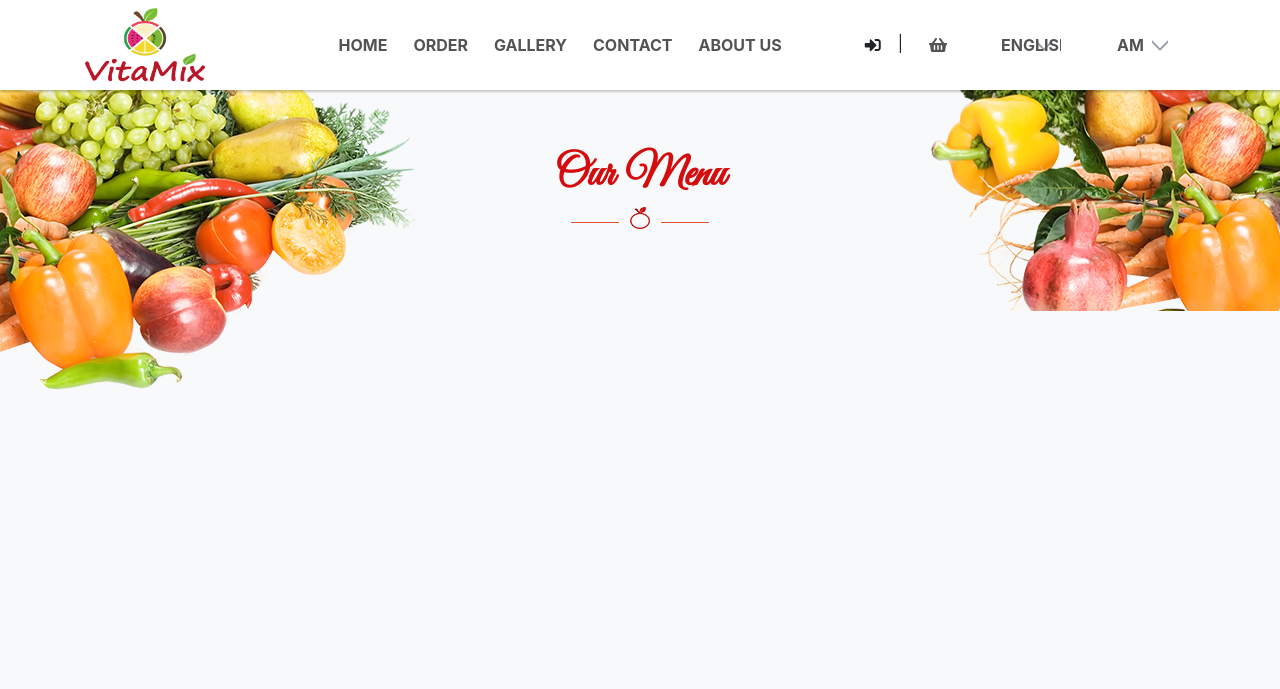
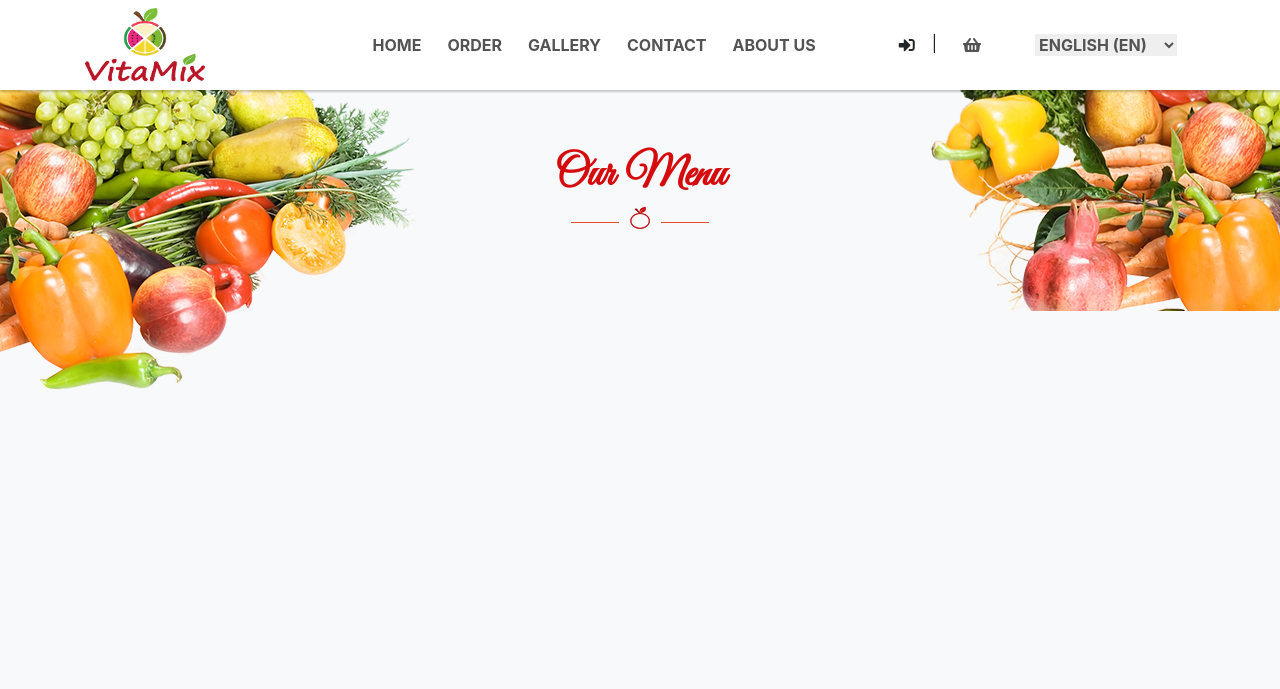
Before and after one commit to anialex17/OnlineShopLast, a Django app: page /en/ in a window 1280 px wide. Shown: the top 689 px of the page. Run offline with Django 3.2, Linux system fonts and the light colour scheme; data that the repository does not hold is empty; some libraries are stand-ins or nearby versions.

Commit message:
Kate 25.01.2022

```diff
--- a/main/admin.py
+++ b/main/admin.py
@@ -48,8 +48,7 @@
 class ShippingAdmin(TranslationAdmin):
     list_display = ('customer', 'date_shipping', 'time_shipping')
     list_filter = ('customer', 'date_shipping', 'time_shipping')
-    readonly_fields = (
-    'customer', 'order', 'city', 'address', 'phone', 'date_shipping', 'time_shipping', 'payment_type')
+    readonly_fields = ('customer', 'order', 'city', 'address', 'phone', 'date_shipping', 'time_shipping', 'payment_type')
 
 
 class ShippingInline(admin.TabularInline):
@@ -62,7 +61,7 @@
 
 
 @admin.register(Order)
-class OrderAdmin(TranslationAdmin):
+class OrderAdmin(admin.ModelAdmin):
     list_display = ('id', 'customer')
     inlines = [ShippingInline, ProductItemInline]
     exclude = ('product_items',)
--- a/static/CSS/style.css
+++ b/static/CSS/style.css
@@ -214,23 +214,86 @@
 }
 .lang-drop {
     padding-left: 30px;
+    display: none;
 
 }
 /*.lang-old {*/
 /*    display: none!important;*/
 /*}*/
 
-.dropdown select {
-    border: 0 !important;
-    -webkit-appearance: none;
-    -moz-appearance: none;
-    background: url("../Images/icons/drop.png") no-repeat right;
-    background-position: 35px 5px;
-    width: 60px;
-    text-indent: 0.01px;
-    cursor: pointer;
-    border-radius: 5px!important;
-}
+/*.selectlang li {*/
+/*    display: none;*/
+/*    cursor: pointer;*/
+/*    padding: 5px 15px;*/
+/*    border-top: 1px solid #c9c9c9;*/
+/*    min-width: 50px;*/
+/*    font-weight: bold;*/
+/*    color: #535353;*/
+/*}*/
+
+/*.selectlang li:first-child {*/
+/*    display: block;*/
+/*    border-top: 0px;*/
+/*}*/
+
+/*.selectlang {*/
+/*    display: inline-block;*/
+/*    padding: 10px;*/
+/*    border-radius: 4px;*/
+/*    position: relative;*/
+/*    background: #FFFFFF;*/
+/*}*/
+/*.open {*/
+/*    border: 1px solid #c9c9c9;*/
+/*    top: 30px;*/
+/*}*/
+
+/*.selectlang li:hover {*/
+/*    background-color: #ddd;*/
+/*}*/
+
+/*.selectlang li:first-child:hover {*/
+/*    background-color: transparent;*/
+/*}*/
+
+/*.selectlang.open li {*/
+/*    display: block;*/
+/*}*/
+/*.open li:first-child {*/
+/*    background-color: transparent;*/
+/*    padding-left: 5px;*/
+/*    color: #d50c0d;*/
+/*}*/
+/*.selectlang span:before {*/
+/*    position: absolute;*/
+/*    top: 15px;*/
+/*    right: 1px;*/
+/*    content: url("../Images/icons/drop.png");*/
+/*    cursor: pointer;*/
+/*}*/
+/*.selectlang.open span:before {*/
+/*    content: url("../Images/icons/drop.png");*/
+/*    cursor: pointer;*/
+/*    top: 15px;*/
+/*    right: 10px;*/
+/*}*/
+/*.selectlang a {*/
+/*    text-decoration: none;*/
+/*}*/
+
+
+
+/*.dropdown select {*/
+/*    border: 0 !important;*/
+/*    -webkit-appearance: none;*/
+/*    -moz-appearance: none;*/
+/*    background: url("../Images/icons/drop.png") no-repeat right;*/
+/*    background-position: 35px 5px;*/
+/*    width: 60px;*/
+/*    text-indent: 0.01px;*/
+/*    cursor: pointer;*/
+/*    border-radius: 5px!important;*/
+/*}*/
 
 /* End of Navbar */
 
--- a/static/JS/script.js
+++ b/static/JS/script.js
@@ -57,5 +57,37 @@
         modal.style.display = "none";
     };
 
+    // Language dropdown
+
+    $(".selectlang").click(function() {
+        let is_open = $(this).hasClass("open");
+        if (is_open) {
+            $(this).removeClass("open");
+        } else {
+            $(this).addClass("open");
+        }
+    });
+
+    $(".selectlang li").click(function() {
+
+        let selected_value = $(this).html();
+        let first_li = $(".selectlang li:first-child").html();
+
+        $(".selectlang li:first-child").html(selected_value);
+        $(this).html(first_li);
+
+    });
+
+    $(document).mouseup(function(event) {
+
+        let target = event.target;
+        let selectlang = $(".selectlang");
+
+        if (!selectlang.is(target) && selectlang.has(target).length === 0) {
+            selectlang.removeClass("open");
+        }
+
+    });
+
 
 })
--- a/templates/include/header.html
+++ b/templates/include/header.html
@@ -81,19 +81,21 @@
                         </form>
                     </span>
                 </li>
-                <li class="nav-item nav-height dropdown lang-drop">
-                    <span class="nav-link site-color font-weight-bold nav-height">
-                        <form action="#" class="site-lang-form" method="post">
-                            <input name="next" type="hidden" value="redirect_to">
-                            <select name="language" id="page-language-select">
-                                <option value="HY">AM</option>
-                                <option value="RU">RU</option>
-                                <option value="EN">EN</option>
-                            </select>
-                        </form>
-                    </span>
-                </li>
-
+<!--                <li>-->
+<!--                    <ul class="selectlang">-->
+<!--                        <li>AM</li>-->
+<!--                        <li>EN</li>-->
+<!--                        <li>RU</li>-->
+<!--                        <span></span>-->
+<!--                    </ul>-->
+<!--                </li>-->
+<!--                <li>-->
+<!--                    <select class="form-select" id="exampleFormControlSelect1">-->
+<!--                        <option selected>1</option>-->
+<!--                        <option>2</option>-->
+<!--                        <option>3</option>-->
+<!--                    </select>-->
+<!--                </li>-->
             </ul>
         </div>
     </div>
--- a/templates/main/menu.html
+++ b/templates/main/menu.html
@@ -27,7 +27,9 @@
                 <div class="d-flex food-container">
                     <div class="food-img">
                         <a href="{% url 'product' product.category.url product.url %}">
+                            {% if product.image %}
                             <img src="{{ product.image.url }}" alt="" class="img">
+                            {% endif %}
                         </a>
                     </div>
                     <div class="food-block pl-sm-4">
```
